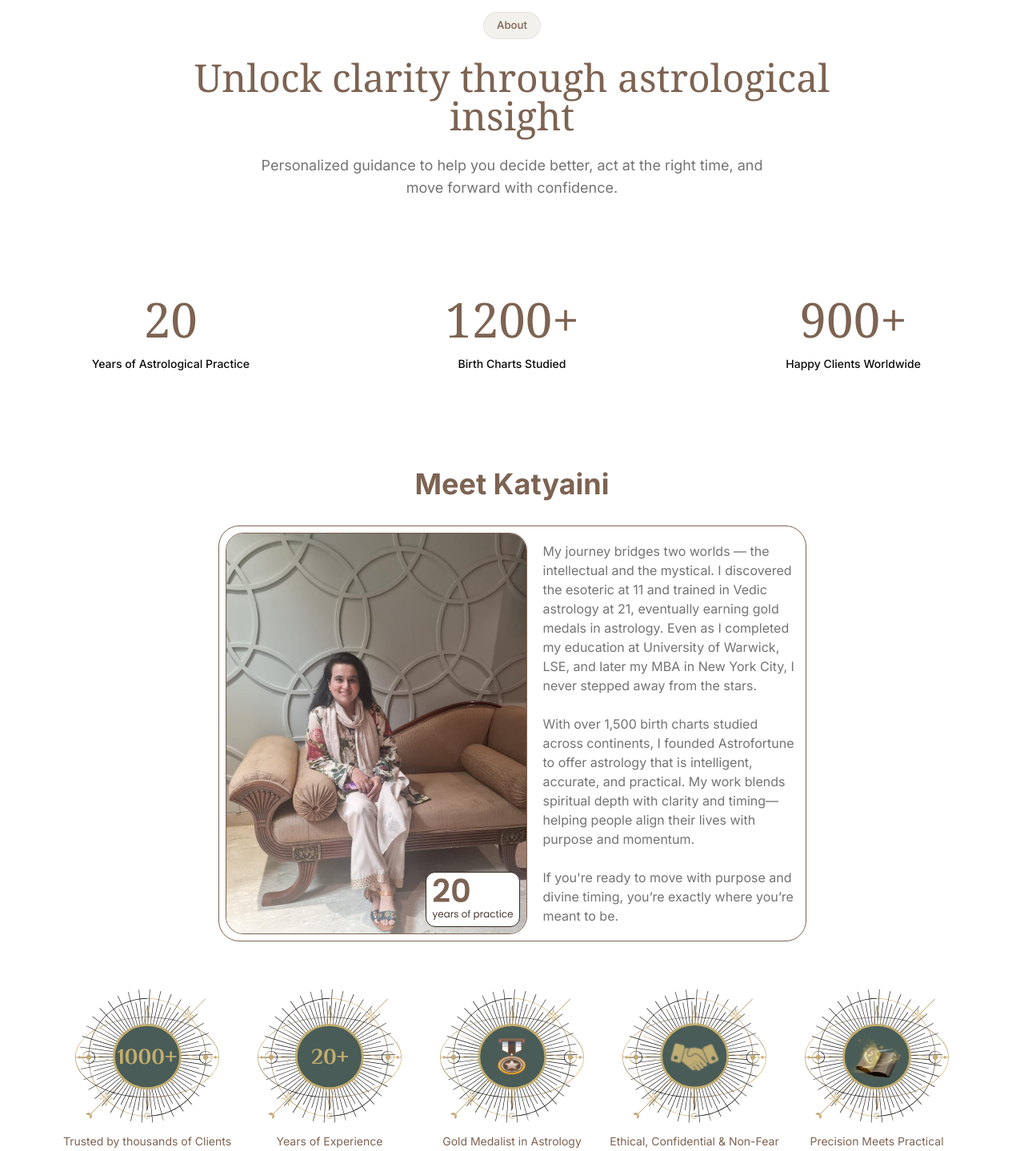
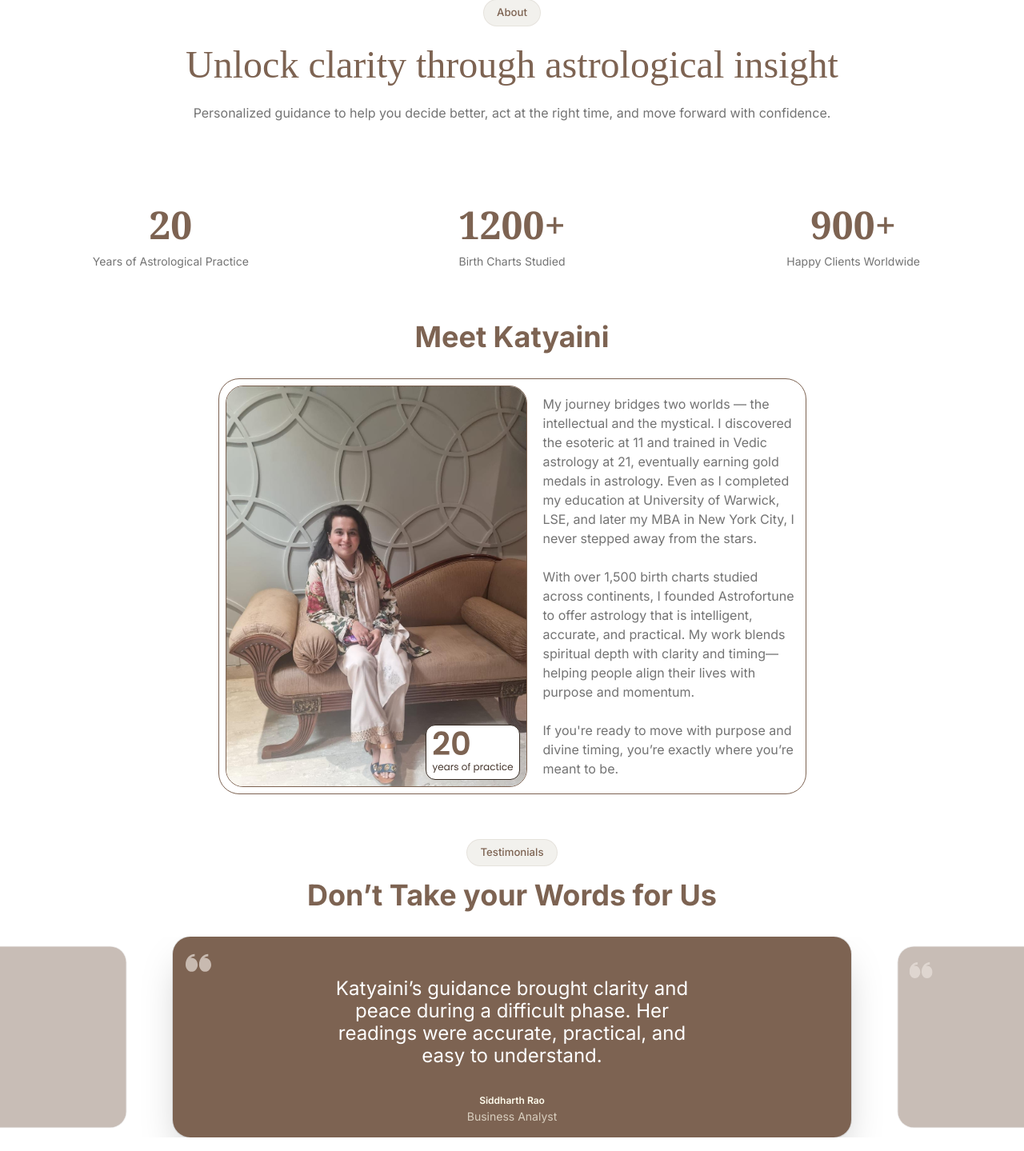
Before and after one commit to guru-dhanush/astro-fortune, a Next.js app: page /about in a window 1280 px wide. Shown: the part 159-1598 px from the top of the page at 80% size. Built offline with nearby package versions, Linux system fonts and the light colour scheme.

Commit message:
font fix

```diff
--- a/app/about/AboutHeader.tsx
+++ b/app/about/AboutHeader.tsx
@@ -2,16 +2,16 @@ import { Badge } from "@/components/ui/badge";
 
 const AboutHeader = () => {
   return (
-    <section className="text-center pt-24 pb-10 px-6 max-w-4xl mx-auto">
+    <section className="text-center py-20 px-6 max-w-4xl mx-auto">
       <Badge variant="secondary" className="mb-6">
         About
       </Badge>
 
-      <h2 className="text-5xl font-serif text-primary mb-6">
+      <h1 className="text-5xl font-serif text-primary mb-6">
         Unlock clarity through astrological insight
-      </h2>
+      </h1>
 
-      <p className="text-muted-foreground text-lg max-w-2xl mx-auto">
+      <p className="mb-6 text-center text-muted-foreground">
         Personalized guidance to help you decide better, act at the right time,
         and move forward with confidence.
       </p>
--- a/app/about/AboutStats.tsx
+++ b/app/about/AboutStats.tsx
@@ -15,14 +15,16 @@ const stats = [
 
 const AboutStats = () => {
   return (
-    <section className="max-w-7xl mx-auto px-6 py-20">
+    <section className="max-w-7xl mx-auto px-6">
       <div className="grid grid-cols-1 sm:grid-cols-3 gap-12 text-center">
         {stats.map((stat, idx) => (
           <div key={idx}>
-            <p className="text-6xl font-serif text-primary mb-4">
+            <p className="text-5xl font-bold font-serif text-primary">
               {stat.value}
             </p>
-            <p className="text-sm font-medium text-foreground">{stat.label}</p>
+            <p className="text-sm m-3  mx-auto mb-6 max-w-[90vw] sm:max-w-xl md:max-w-2xl text-center text-muted-foreground">
+              {stat.label}
+            </p>
           </div>
         ))}
       </div>
--- a/app/blog/BlogFilters.tsx
+++ b/app/blog/BlogFilters.tsx
@@ -26,7 +26,11 @@ const BlogFilters = () => {
   return (
     <section className="max-w-7xl mx-auto px-6 mb-12 flex items-center justify-between gap-6">
       {/* Categories (Tabs) */}
-      <Tabs defaultValue="all" orientation="horizontal">
+      <Tabs
+        defaultValue="all"
+        orientation="horizontal"
+        className="border-b w-full"
+      >
         <TabsList variant="line">
           {CATEGORIES.map((cat) => (
             <TabsTrigger key={cat.value} value={cat.value}>
--- a/app/services/ServiceItem.tsx
+++ b/app/services/ServiceItem.tsx
@@ -14,25 +14,33 @@ const ServiceItem = ({
   reverse,
 }: ServiceItemProps) => {
   return (
-    <section className="my-3 p-3">
+    <section>
       <div
-        className={`max-w-5xl mx-auto px-6 grid grid-cols-1 lg:grid-cols-2 gap-12 items-center ${
-          reverse ? "lg:flex-row-reverse" : ""
-        }`}
+        className={`max-w-5xl mx-auto px-6 py-10 border-b-2
+        grid grid-cols-1 lg:grid-cols-2 gap-12
+        place-items-center`}
       >
         {/* Image */}
-        <div className={reverse ? "lg:order-2" : ""}>
-          <img src={image} alt={title} className="rounded-2xl w-full h-70" />
+        <div className={reverse ? "lg:order-2" : "lg:order-1"}>
+          <img
+            src={image}
+            alt={title}
+            className="rounded-2xl w-full max-w-md object-cover"
+          />
         </div>
 
         {/* Content */}
-        <div className="space-y-4">
-          <h2 className="text-3xl font-serif text-primary">{title}</h2>
+        <div
+          className={`space-y-4 text-center lg:text-left ${
+            reverse ? "lg:order-1" : "lg:order-2"
+          }`}
+        >
+          <h2 className="text-2xl text-primary">{title}</h2>
 
           {description.map((text, idx) => (
             <p
               key={idx}
-              className="text-sm text-muted-foreground leading-relaxed"
+              className="text-sm text-muted-foreground max-w-md mx-auto lg:mx-0"
             >
               {text}
             </p>
--- a/app/services/ServicesList.tsx
+++ b/app/services/ServicesList.tsx
@@ -5,7 +5,7 @@ const ServicesList = () => {
   return (
     <section>
       {SERVICES.map((service, idx) => (
-        <ServiceItem key={idx} {...service} />
+        <ServiceItem key={idx} {...service} reverse={idx % 2 === 1} />
       ))}
     </section>
   );
--- a/components/home/AboutSection.tsx
+++ b/components/home/AboutSection.tsx
@@ -1,33 +1,13 @@
-import Image from "next/image";
-import React from "react";
-import { Button } from "../ui/button";
 import { Badge } from "../ui/badge";
-import Link from "next/link";
+import AboutStats from "./AboutStats";
 
-const features: Record<string, string>[] = [
-  {
-    icon: "/home/feature-highlights/feature-trusted.svg",
-    title: "Trusted by thousands of Clients",
-  },
-  {
-    icon: "/home/feature-highlights/feature-experience.svg",
-    title: "Years of Experience",
-  },
-  {
-    icon: "/home/feature-highlights/feature-gold-medalist.svg",
-    title: "Gold Medalist in Astrology",
-  },
-  {
-    icon: "/home/feature-highlights/feature-ethics.svg",
-    title: "Ethical, Confidential & Non-Fear Based",
-  },
-  {
-    icon: "/home/feature-highlights/feature-precision.svg",
-    title: "Precision Meets Practical Guidance",
-  },
-];
-
-const AboutSection = ({ showbadge = true }: { showbadge?: boolean }) => {
+const AboutSection = ({
+  showbadge = true,
+  showStats,
+}: {
+  showbadge?: boolean;
+  showStats?: boolean;
+}) => {
   return (
     <section className="flex flex-col justify-center items-center p-2 py-10 md:p-10 ">
       {showbadge ? (
@@ -62,33 +42,8 @@ const AboutSection = ({ showbadge = true }: { showbadge?: boolean }) => {
             If you're ready to move with purpose and divine timing, you’re
             exactly where you’re meant to be.
           </p>
-          {/* <div className="flex gap-2  justify-center lg:justify-start mt-5 ">
-            <Button size="lg">Book a Session</Button>
-            <Link href="/services">
-              <Button size="lg" variant="outline">
-                Our Services
-              </Button>
-            </Link>
-          </div> */}
+          {showStats ? <AboutStats /> : null}
         </div>
-      </div>
-      <div className="flex flex-wrap justify-center gap-x-2 mt-10">
-        {features.map((feature, index) => (
-          <div
-            key={index}
-            className="w-55 flex flex-col items-center text-center my-5"
-          >
-            <div className="w-45">
-              <img
-                src={feature.icon}
-                alt={feature.title}
-                className="w-full h-auto"
-              />
-            </div>
-
-            <span className="mt-3 text-sm">{feature.title}</span>
-          </div>
-        ))}
       </div>
     </section>
   );
--- /dev/null
+++ b/components/home/AboutStats.tsx
@@ -0,0 +1,49 @@
+import React from "react";
+
+const features: Record<string, string>[] = [
+  {
+    icon: "/home/feature-highlights/feature-trusted.svg",
+    title: "Trusted by thousands of Clients",
+  },
+  {
+    icon: "/home/feature-highlights/feature-experience.svg",
+    title: "Years of Experience",
+  },
+  {
+    icon: "/home/feature-highlights/feature-gold-medalist.svg",
+    title: "Gold Medalist in Astrology",
+  },
+  {
+    icon: "/home/feature-highlights/feature-ethics.svg",
+    title: "Ethical, Confidential & Non-Fear Based",
+  },
+  {
+    icon: "/home/feature-highlights/feature-precision.svg",
+    title: "Precision Meets Practical Guidance",
+  },
+];
+
+const AboutStats = () => {
+  return (
+    <div className="flex flex-wrap justify-center gap-x-2 mt-10">
+      {features.map((feature, index) => (
+        <div
+          key={index}
+          className="w-55 flex flex-col items-center text-center my-5"
+        >
+          <div className="w-45">
+            <img
+              src={feature.icon}
+              alt={feature.title}
+              className="w-full h-auto"
+            />
+          </div>
+
+          <span className="mt-3 text-sm">{feature.title}</span>
+        </div>
+      ))}
+    </div>
+  );
+};
+
+export default AboutStats;
--- a/components/ui/tabs.tsx
+++ b/components/ui/tabs.tsx
@@ -66,7 +66,7 @@ function TabsTrigger({
         "gap-1.5 rounded-md border border-transparent px-1.5 py-0.5 text-xs font-medium group-data-vertical/tabs:py-[calc(--spacing(1.25))] [&_svg:not([class*='size-'])]:size-3.5 focus-visible:border-ring focus-visible:ring-ring/50 focus-visible:outline-ring text-foreground/60 hover:text-primary/90 dark:text-muted-foreground dark:hover:text-foreground relative inline-flex h-[calc(100%-1px)] flex-1 items-center justify-center whitespace-nowrap transition-all group-data-[orientation=vertical]/tabs:w-full group-data-[orientation=vertical]/tabs:justify-start focus-visible:ring-[3px] focus-visible:outline-1 disabled:pointer-events-none disabled:opacity-50 [&_svg]:pointer-events-none [&_svg]:shrink-0",
         "group-data-[variant=line]/tabs-list:bg-transparent group-data-[variant=line]/tabs-list:data-active:bg-transparent dark:group-data-[variant=line]/tabs-list:data-active:border-transparent dark:group-data-[variant=line]/tabs-list:data-active:bg-transparent",
         "data-active:bg-background dark:data-active:text-primary dark:data-active:border-input dark:data-active:bg-input/30 data-active:text-primary",
-        "after:bg-foreground after:absolute after:opacity-0 after:transition-opacity group-data-[orientation=horizontal]/tabs:after:inset-x-0 group-data-[orientation=horizontal]/tabs:after:bottom-[-5px] group-data-[orientation=horizontal]/tabs:after:h-0.5 group-data-[orientation=vertical]/tabs:after:inset-y-0 group-data-[orientation=vertical]/tabs:after:-right-1 group-data-[orientation=vertical]/tabs:after:w-0.5 group-data-[variant=line]/tabs-list:data-active:after:opacity-100",
+        "after:bg-primary after:absolute after:opacity-0 after:transition-opacity group-data-[orientation=horizontal]/tabs:after:inset-x-0 group-data-[orientation=horizontal]/tabs:after:bottom-[-5px] group-data-[orientation=horizontal]/tabs:after:h-0.5 group-data-[orientation=vertical]/tabs:after:inset-y-0 group-data-[orientation=vertical]/tabs:after:-right-1 group-data-[orientation=vertical]/tabs:after:w-0.5 group-data-[variant=line]/tabs-list:data-active:after:opacity-100",
         className,
       )}
       {...props}
```
Also changed, not shown: app/blog/BlogGrid.tsx (+23 -14 lines).
